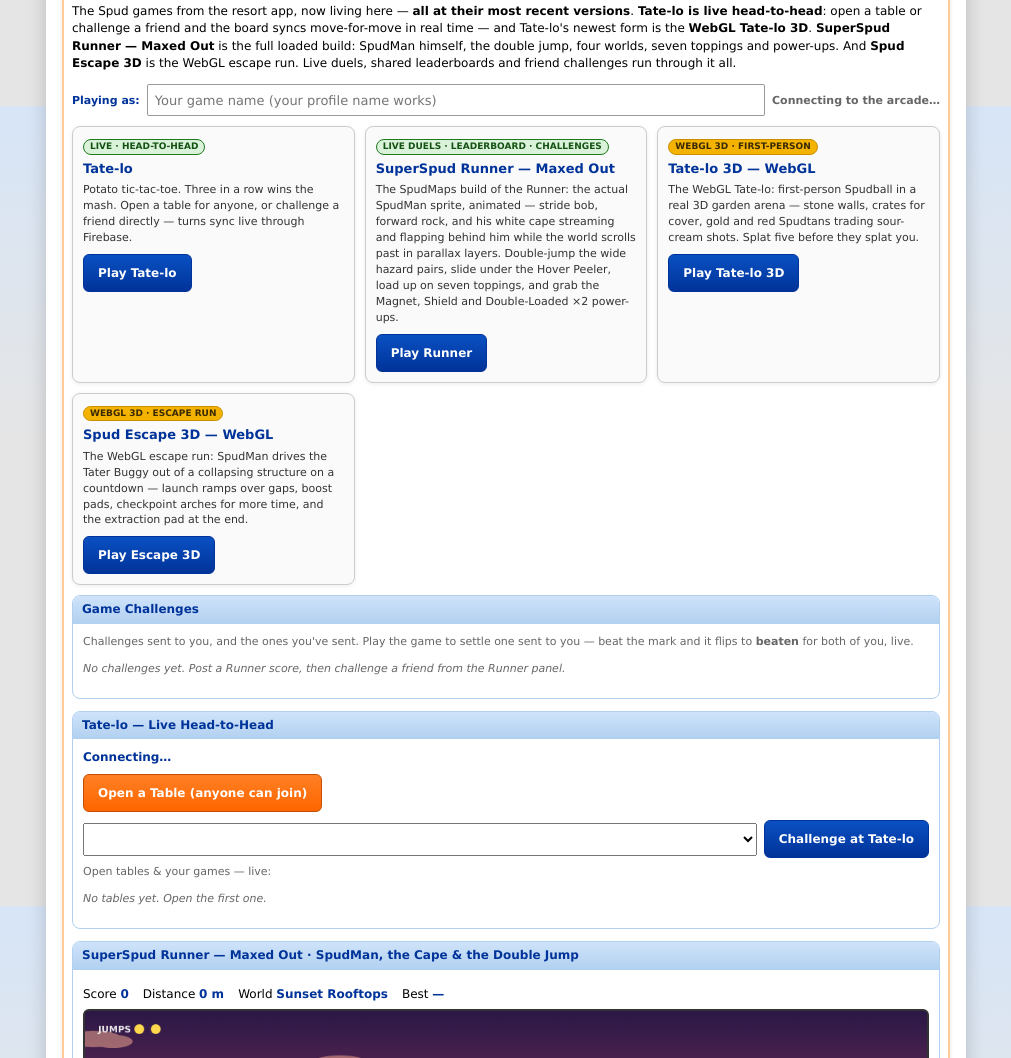
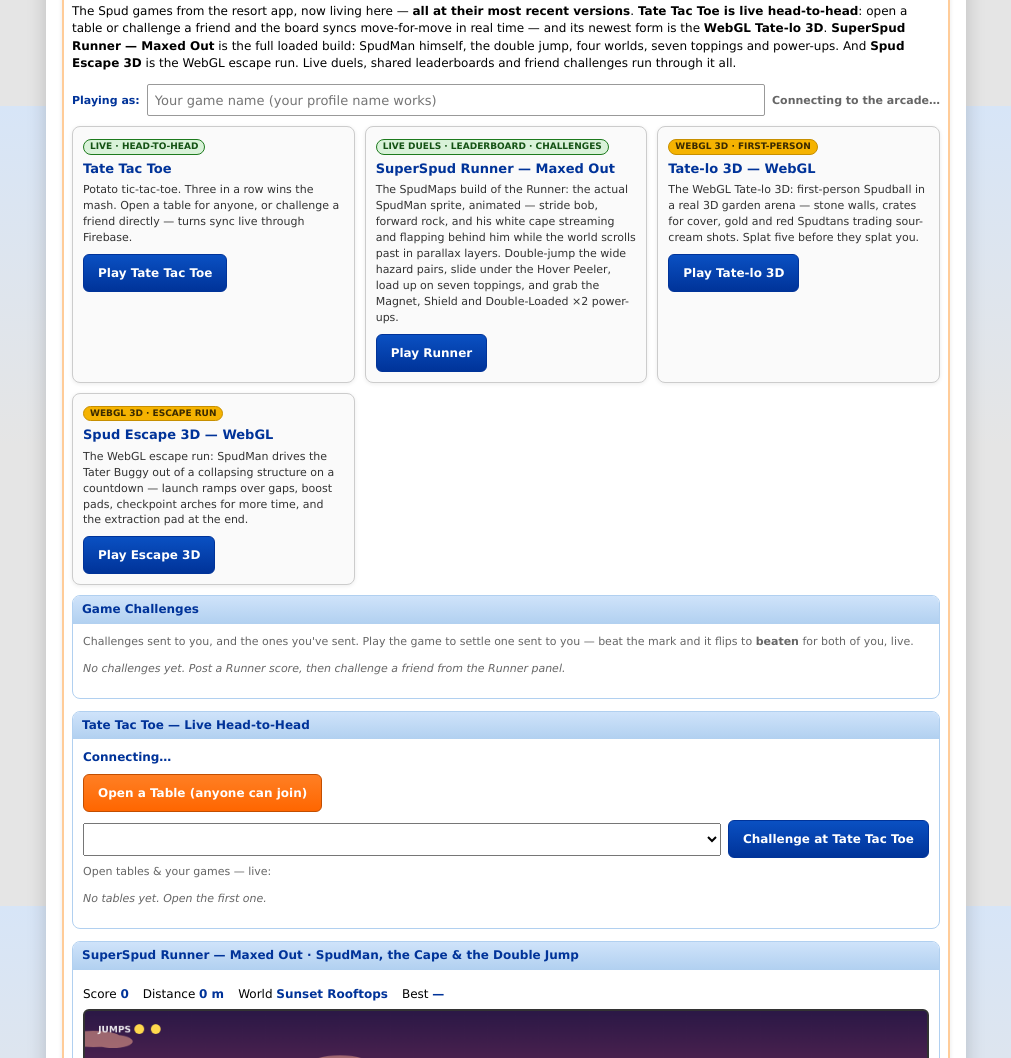
Before and after one commit to GravyShooter/top-8-friend-ranker, a plain HTML site: page index.html in a window 1280 px wide. Shown: the part 1494-2552 px from the top of the page, without its empty margins (134-1145 px from the left). Drawn offline with Linux system fonts and the light colour scheme; no server answers.

Commit message:
Replace index.html — rename head-to-head game to Tate Tac Toe (Tate-lo 3D unchanged)

```diff
--- a/index.html
+++ b/index.html
@@ -773,7 +773,7 @@
           <div class="obox" style="margin-bottom:6px;">
             <h3>Spud Arcade — Games</h3>
             <div class="body" style="white-space:normal;">
-              <p style="margin-top:0;">The Spud games from the resort app, now living here — <b>all at their most recent versions</b>. <b>Tate-lo is live head-to-head</b>: open a table or challenge a friend and the board syncs move-for-move in real time — and Tate-lo's newest form is the <b>WebGL Tate-lo 3D</b>. <b>SuperSpud Runner — Maxed Out</b> is the full loaded build: SpudMan himself, the double jump, four worlds, seven toppings and power-ups. And <b>Spud Escape 3D</b> is the WebGL escape run. Live duels, shared leaderboards and friend challenges run through it all.</p>
+              <p style="margin-top:0;">The Spud games from the resort app, now living here — <b>all at their most recent versions</b>. <b>Tate Tac Toe is live head-to-head</b>: open a table or challenge a friend and the board syncs move-for-move in real time — and its newest form is the <b>WebGL Tate-lo 3D</b>. <b>SuperSpud Runner — Maxed Out</b> is the full loaded build: SpudMan himself, the double jump, four worlds, seven toppings and power-ups. And <b>Spud Escape 3D</b> is the WebGL escape run. Live duels, shared leaderboards and friend challenges run through it all.</p>
               <div class="playas">
                 <label for="gameName" style="font-weight:bold; color:var(--blue);">Playing as:</label>
                 <input type="text" id="gameName" maxlength="24" placeholder="Your game name (your profile name works)" />
@@ -782,9 +782,9 @@
               <div class="game-cards">
                 <div class="game-card">
                   <span class="game-tag live">LIVE · HEAD-TO-HEAD</span>
-                  <h4>Tate-lo</h4>
+                  <h4>Tate Tac Toe</h4>
                   <p>Potato tic-tac-toe. Three in a row wins the mash. Open a table for anyone, or challenge a friend directly — turns sync live through Firebase.</p>
-                  <button class="btn primary" type="button" data-goto="tatePanel">Play Tate-lo</button>
+                  <button class="btn primary" type="button" data-goto="tatePanel">Play Tate Tac Toe</button>
                 </div>
                 <div class="game-card">
                   <span class="game-tag live">LIVE DUELS · LEADERBOARD · CHALLENGES</span>
@@ -795,7 +795,7 @@
                 <div class="game-card">
                   <span class="game-tag">WEBGL 3D · FIRST-PERSON</span>
                   <h4>Tate-lo 3D — WebGL</h4>
-                  <p>The WebGL Tate-lo: first-person Spudball in a real 3D garden arena — stone walls, crates for cover, gold and red Spudtans trading sour-cream shots. Splat five before they splat you.</p>
+                  <p>The WebGL Tate-lo 3D: first-person Spudball in a real 3D garden arena — stone walls, crates for cover, gold and red Spudtans trading sour-cream shots. Splat five before they splat you.</p>
                   <button class="btn primary" type="button" data-goto="ball3dPanel">Play Tate-lo 3D</button>
                 </div>
                 <div class="game-card">
@@ -816,14 +816,14 @@
               </div>
 
               <div class="game-panel" id="tatePanel">
-                <h4>Tate-lo — Live Head-to-Head</h4>
+                <h4>Tate Tac Toe — Live Head-to-Head</h4>
                 <div class="gbody">
                   <p class="game-status" id="tateStatus">Connecting…</p>
                   <div id="tateLobby">
                     <button class="btn orange" id="tateCreate" type="button">Open a Table (anyone can join)</button>
                     <div class="chal-row">
-                      <select id="tateFriend" aria-label="Friend to challenge at Tate-lo"></select>
-                      <button class="btn primary" id="tateChallenge" type="button">Challenge at Tate-lo</button>
+                      <select id="tateFriend" aria-label="Friend to challenge at Tate Tac Toe"></select>
+                      <button class="btn primary" id="tateChallenge" type="button">Challenge at Tate Tac Toe</button>
                     </div>
                     <p class="game-sub">Open tables &amp; your games — live:</p>
                     <ul class="lobby-list" id="tateLobbyList"></ul>
@@ -2353,7 +2353,7 @@
      top8/games/tatelo/<gameId>      live head-to-head boards
      top8/games/scores/runner/<uid>  best Runner score per person
      top8/games/challenges/<id>      friend challenges (beat-my-mark)
-   Tate-lo moves go through RTDB transactions, so two phones tapping at
+   Tate Tac Toe moves go through RTDB transactions, so two phones tapping at
    once can't both claim a cell or a turn. */
 (function(){
   "use strict";
@@ -2452,7 +2452,7 @@
     return game === "kart" ? (v/1000).toFixed(1) + " s" : String(Math.floor(v)) + " pts";
   }
   function gameLabel(game){
-    return game === "kart" ? "Spud Kart" : game === "runner" ? "SuperSpud Runner" : "Tate-lo";
+    return game === "kart" ? "Spud Kart" : game === "runner" ? "SuperSpud Runner" : "Tate Tac Toe";
   }
   if(NET) chalRef.on("value", function(snap){
     challenges = snap.val() || {};
@@ -2552,7 +2552,7 @@
     }).catch(function(){});
   }
 
-  /* ---------------- Tate-lo (live head-to-head) ---------------- */
+  /* ---------------- Tate Tac Toe (live head-to-head) ---------------- */
   var currentGameId = null, currentGameRef = null, currentGame = null;
   var LINES = [[0,1,2],[3,4,5],[6,7,8],[0,3,6],[1,4,7],[2,5,8],[0,4,8],[2,4,6]];
   function winnerOf(board){
@@ -2588,7 +2588,7 @@
           return; // someone else's private challenge
         }else{
           li.innerHTML = "<span><b>" + esc(g.hostName || "A Spud") + "</b>" +
-            (g.invitedUid === uid ? " challenged <b>you</b> at Tate-lo!" : " opened a Tate-lo table.") + "</span>";
+            (g.invitedUid === uid ? " challenged <b>you</b> at Tate Tac Toe!" : " opened a Tate Tac Toe table.") + "</span>";
           b.textContent = "Join game"; b.addEventListener("click", function(){ joinGame(id); });
         }
       }else{
```
